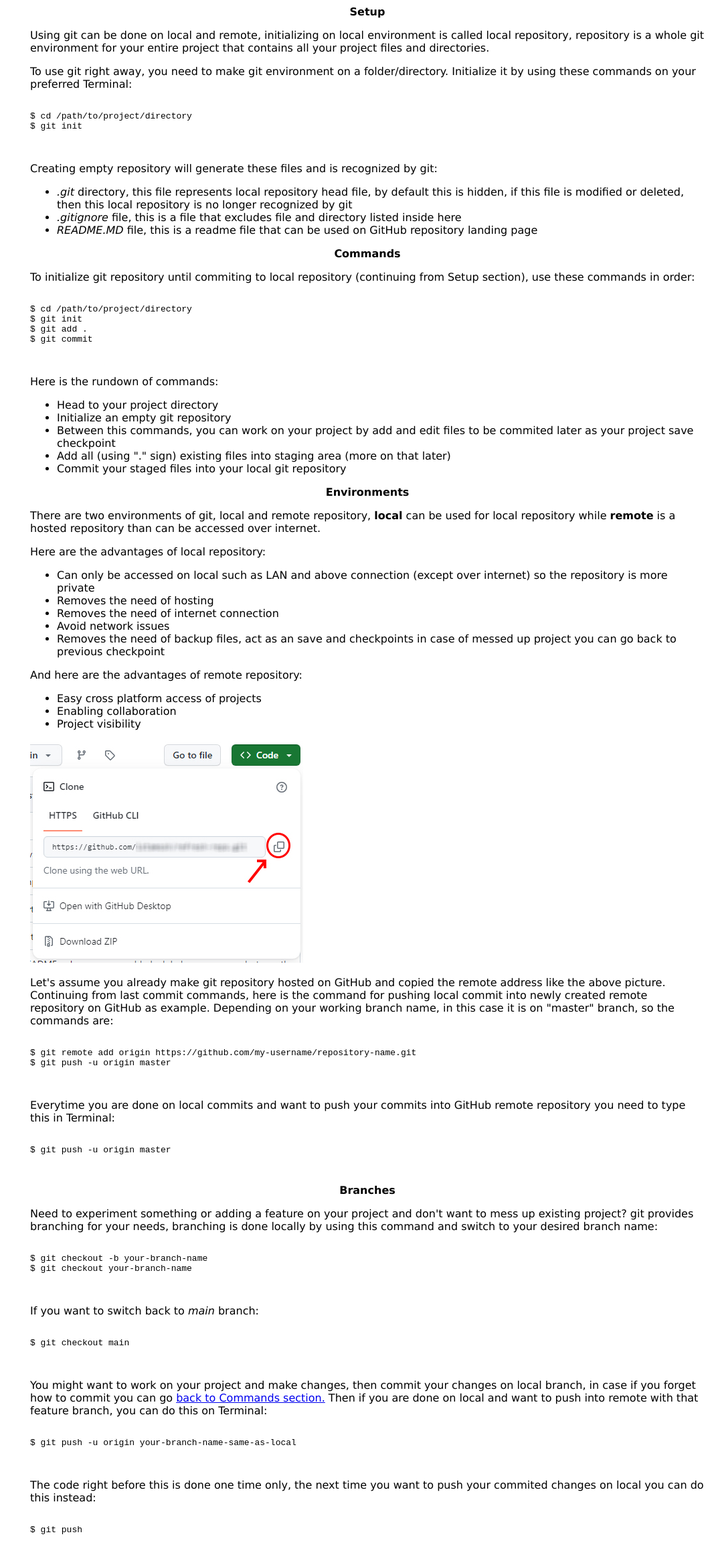
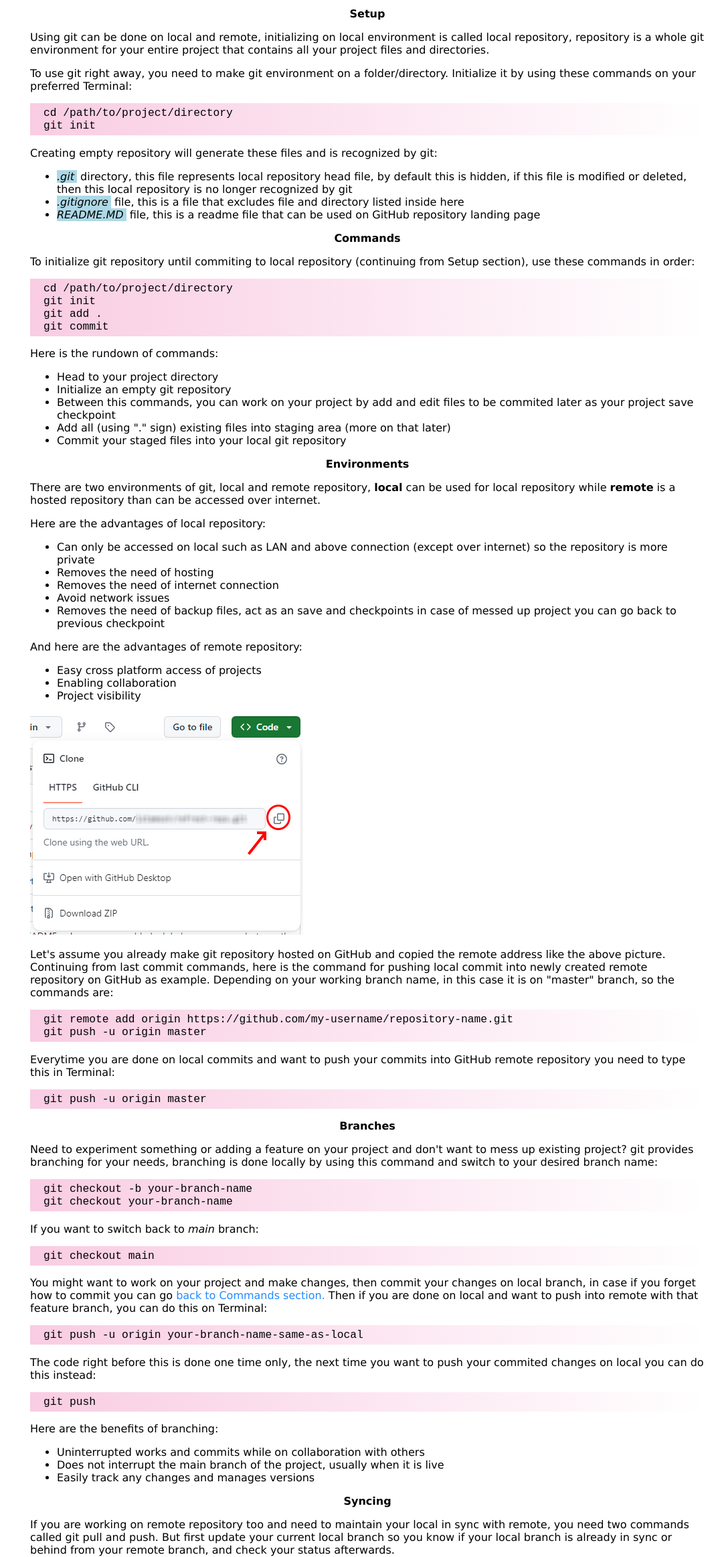
Before and after one commit to istamosh/responsive-web-design, a plain HTML site: page technical-documentation-page/index.html in a window 1280 px wide. Shown: the part 305-2629 px from the top of the page at 67% size, without its empty margins (219-1280 px from the left). Drawn offline with Linux system fonts and the light colour scheme; a web font is replaced by a local one.

Commit message:
Technical doc. page: done majority of formatting

```diff
--- a/technical-documentation-page/index.html
+++ b/technical-documentation-page/index.html
@@ -54,12 +54,8 @@
                 </p>
                 <p>To use git right away, you need to make git environment on a folder/directory. Initialize it by using these commands on your preferred Terminal:</p>
 
-                <pre>
-                    <code>
-$ cd /path/to/project/directory
-$ git init
-                    </code>
-                </pre>
+                <pre><code>cd /path/to/project/directory
+git init</code></pre>
 
                 <p>Creating empty repository will generate these files and is recognized by git:</p>
                 <ul>
@@ -77,14 +73,10 @@ $ git init
             <article>
                 <p>To initialize git repository until commiting to local repository (continuing from Setup section), use these commands in order:</p>
 
-                <pre>
-                    <code>
-$ cd /path/to/project/directory
-$ git init
-$ git add .
-$ git commit
-                    </code>
-                </pre>
+                <pre><code>cd /path/to/project/directory
+git init
+git add .
+git commit</code></pre>
 
                 <p>Here is the rundown of commands:</p>
 
@@ -139,22 +131,14 @@ $ git commit
                     in this case it is on "master" branch, so the commands are:
                 </p>
 
-                <pre>
-                    <code>
-$ git remote add origin https://github.com/my-username/repository-name.git
-$ git push -u origin master
-                    </code>
-                </pre>
+                <pre><code>git remote add origin https://github.com/my-username/repository-name.git
+git push -u origin master</code></pre>
 
                 <p>Everytime you are done on local commits and want to push your commits
                     into GitHub remote repository you need to type this in Terminal:
                 </p>
 
-                <pre>
-                    <code>
-$ git push -u origin master
-                    </code>
-                </pre>
+                <pre><code>git push -u origin master</code></pre>
             </article>
         </section>
 
@@ -169,20 +153,12 @@ $ git push -u origin master
                     switch to your desired branch name:
                 </p>
 
-                <pre>
-                    <code>
-$ git checkout -b your-branch-name
-$ git checkout your-branch-name
-                    </code>
-                </pre>
+                <pre><code>git checkout -b your-branch-name
+git checkout your-branch-name</code></pre>
 
                 <p>If you want to switch back to <em>main</em> branch:</p>
 
-                <pre>
-                    <code>
-$ git checkout main
-                    </code>
-                </pre>
+                <pre><code>git checkout main</code></pre>
 
                 <p>You might want to work on your project and make changes, then commit
                     your changes on local branch, in case if you forget how to commit you can go <a href="#Commands">back to Commands section.</a>
@@ -190,22 +166,14 @@ $ git checkout main
                     you can do this on Terminal:
                 </p>
 
-                <pre>
-                    <code>
-$ git push -u origin your-branch-name-same-as-local
-                    </code>
-                </pre>
+                <pre><code>git push -u origin your-branch-name-same-as-local</code></pre>
 
                 <p>The code right before this is done one time only,
                     the next time you want to push your commited changes on local
                     you can do this instead:
                 </p>
 
-                <pre>
-                    <code>
-$ git push
-                    </code>
-                </pre>
+                <pre><code>git push</code></pre>
 
                 <p>
                     Here are the benefits of branching:
@@ -231,12 +199,8 @@ $ git push
                     from your remote branch, and check your status afterwards.
                 </p>
 
-                <pre>
-                    <code>
-$ git remote update
-$ git status
-                    </code>
-                </pre>
+                <pre><code>git remote update
+git status</code></pre>
 
                 <p>
                     These are the definition of git pull and git push, so you know
@@ -257,27 +221,15 @@ $ git status
                     If your local branch commits are behind remote branch commits, do this command everytime after <code>git remote update</code>:
                 </p>
 
-                <pre>
-                    <code>
-$ git pull
-                    </code>
-                </pre>
+                <pre><code>git pull</code></pre>
 
                 <p>If your local is ahead of remote (after commit have been done), do this command everytime you want to push your commit into remote:</p>
 
-                <pre>
-                    <code>
-$ git push
-                    </code>
-                </pre>
+                <pre><code>git push</code></pre>
 
                 <p>Now you can check your commit log by using this command (after that, quit by pressing <kbd>q</kbd> on your keyboard):</p>
 
-                <pre>
-                    <code>
-$ git log --oneline
-                    </code>
-                </pre>
+                <pre><code>git log --oneline</code></pre>
             </article>
         </section>
     </main>
--- a/technical-documentation-page/styles.css
+++ b/technical-documentation-page/styles.css
@@ -18,12 +18,47 @@ header {
 #navbar ul li {
     list-style-type: none;
 }
+.nav-link {
+    /* set text color and remove underline */
+    color: rgb(85, 26, 139);
+    text-decoration: none;
+}
+
+/* formatting codeblock and other smaller text tags */
+p > code, .main-section kbd, .main-section var {
+    background-color: lightgray;
+    padding: 0 5px;
+    font-size: 125%;
+}
+.main-section kbd {
+    font-weight:600;
+    background-color: turquoise;
+}
+.main-section var {
+    font-size: unset;
+    background-color: lightblue;
+    padding: 0 4px 0 0;
+}
+.main-section pre {
+    /* white-space: pre-wrap; */
+    background: linear-gradient(90deg, rgba(243, 154, 199, 0.5), rgba(243, 154, 199, 0));
+    font-size: 125%;
+    padding: 5px 0 5px 20px;
+}
+.main-section a {
+    text-decoration: none;
+    color: rgb(36, 138, 255);
+}
+.main-section a:active {
+    background-color: rgb(36, 138, 255);
+    color: white;
+}
 /* if max width 815px and below */
 @media only screen and (max-width: 815px) {
     #navbar {
         /* reserve spacing for horz. scrollbar */
         height: 53px;
-        background-image: linear-gradient(180deg, rgb(220, 217, 243), rgb(220, 217, 243), rgb(220, 217, 243), rgb(220, 217, 243), rgba(240, 240, 240, 0));
+        /* background-image: linear-gradient(180deg, rgb(220, 217, 243), rgb(220, 217, 243), rgb(220, 217, 243), rgb(220, 217, 243), rgba(240, 240, 240, 0)); */
     }
     #navbar header {
         display: none;
@@ -41,17 +76,22 @@ header {
         height: 100%;
         /* add horz. scrollbar for nav if width not suitable */
         overflow-x: auto;
+
+        background-image: linear-gradient(180deg, rgb(220, 217, 243), rgb(220, 217, 243), rgb(220, 217, 243), rgb(220, 217, 243), rgba(240, 240, 240, 0));
+
     }
     #navbar li {
         /* display list horizontally */
         display: inline;
-        text-align: center;
+        /* text-align: center; */
         /* add padding between navbar buttons */
-        padding: 0 8px;
+        padding: 10px 8px 18px;
+
+
+
+        border-top: 5px solid rgb(139, 126, 219);
+        /* height: 100%; */
     }
-    /* #navbar header, #navbar ul {
-        padding-right: 16px;
-    } */
     #main-doc {
         /* makes margin spaces so they won't collide with fixed pos. navbar */
         margin-top: calc(53px + 8px);
@@ -76,6 +116,7 @@ header {
         margin: 0 auto;
     }
 }
+
 @media only screen and (min-width: 816px) {
     #navbar {
         /* takes 20% of screen width */
@@ -98,9 +139,6 @@ header {
         border-left: 5px solid rgb(139, 126, 219);
         padding: 5px 0 5px 6px;
     }
-    .nav-link {
-        text-decoration: none;
-    }
 
     #main-doc {
         /* takes 80% of screen width */
```
